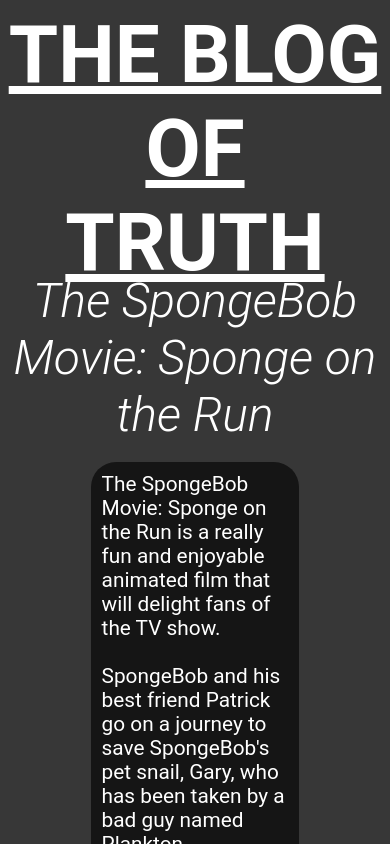
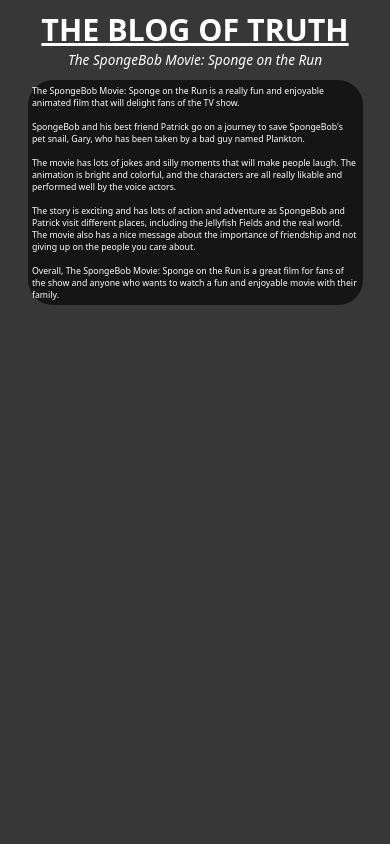
Before and after one commit to RedVortexDev/TheBlogOfTruth, a plain HTML site: page index.html in a window 390 px wide. Shown: the top 844 px of the page. Drawn offline with Linux system fonts and the light colour scheme.

Commit message:
better responsivnes and system ui font

```diff
--- a/index.html
+++ b/index.html
@@ -1,7 +1,8 @@
-<html><head><title>TBOT: Movie Review</title></head><body style="color: white;font-family: roboto;background: #373737;">
+<html><head><title>TBOT: Movie Review</title></head><body style="color: white;font-family: system-ui;background: #373737;">
 
-<h1 style="font-size: 5em;text-align: center;text-decoration: underline;font-weight: 700;">THE BLOG OF TRUTH</h1>
-<h2 style="font-size: 3em;text-align: center;margin-top: -1.5em;font-weight: 300;font-style: italic;">The SpongeBob Movie: Sponge on the Run</h2>
-  <p style="font-size: 1.3em;margin-inline: 4em;background: #151515;padding: 0.5em;border-radius: 25px;margin-top: -1em;">The SpongeBob Movie: Sponge on the Run is a really fun and enjoyable animated film that will delight fans of the TV show.<br><br>SpongeBob and his best friend Patrick go on a journey to save SpongeBob's pet snail, Gary, who has been taken by a bad guy named Plankton.<br><br>The movie has lots of jokes and silly moments that will make people laugh. The animation is bright and colorful, and the characters are all really likable and performed well by the voice actors.<br><br>The story is exciting and has lots of action and adventure as SpongeBob and Patrick visit different places, including the Jellyfish Fields and the real world. The movie also has a nice message about the importance of friendship and not giving up on the people you care about.<br><br>Overall, The SpongeBob Movie: Sponge on the Run is a great film for fans of the show and anyone who wants to watch a fun and enjoyable movie with their family.</p>
+<h1 style="font-size: 7.8vw;text-align: center;text-decoration: underline;font-weight: 700;">THE BLOG OF TRUTH</h1>
+<h2 style="font-size: 3.5vw;text-align: center;margin-top: -1.5em;font-weight: 300;font-style: italic;">The SpongeBob Movie: Sponge on the Run</h2>
+  <p style="font-size: 2.25vw;margin-inline: 5vw;background: #151515;padding: 0.5em;border-radius: 25px;margin-top: 0em;">The SpongeBob Movie: Sponge on the Run is a really fun and enjoyable animated film that will delight fans of the TV show.<br><br>SpongeBob and his best friend Patrick go on a journey to save SpongeBob's pet snail, Gary, who has been taken by a bad guy named Plankton.<br><br>The movie has lots of jokes and silly moments that will make people laugh. The animation is bright and colorful, and the characters are all really likable and performed well by the voice actors.<br><br>The story is exciting and has lots of action and adventure as SpongeBob and Patrick visit different places, including the Jellyfish Fields and the real world. The movie also has a nice message about the importance of friendship and not giving up on the people you care about.<br><br>Overall, The SpongeBob Movie: Sponge on the Run is a great film for fans of the show and anyone who wants to watch a fun and enjoyable movie with their family.</p>
+
 
 </body></html>
```
